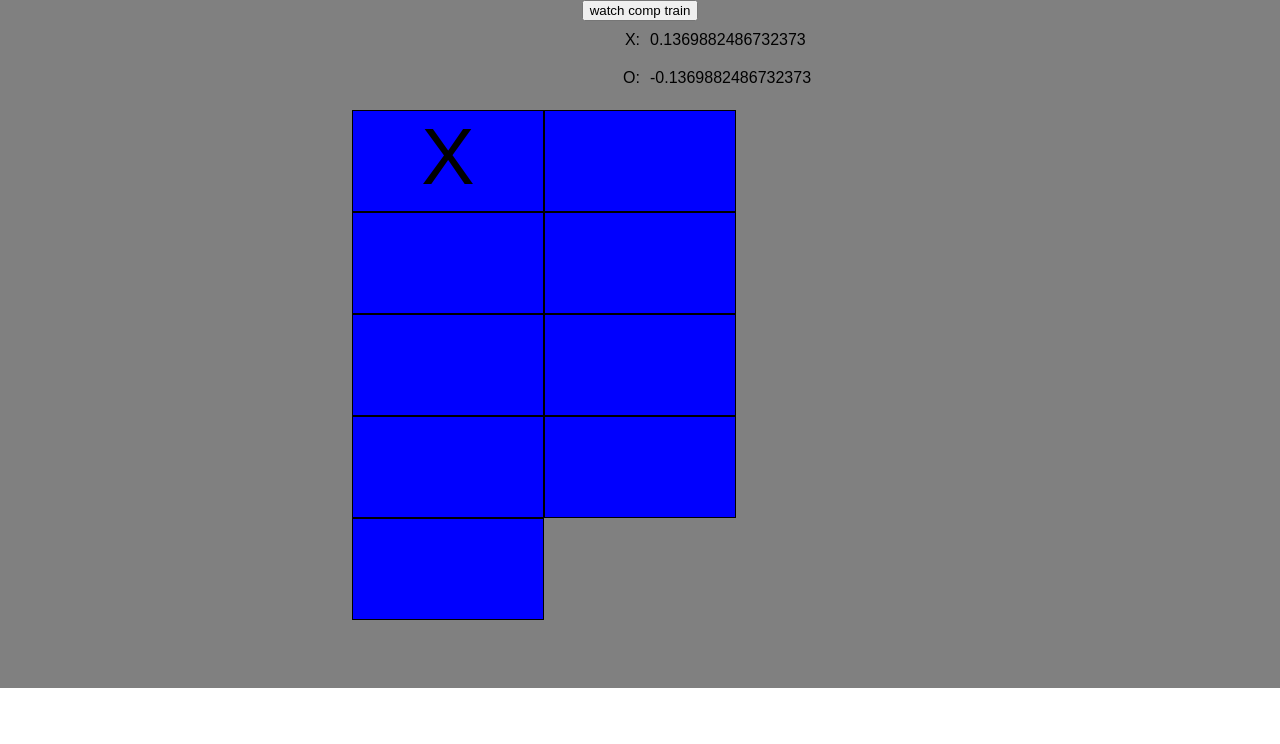
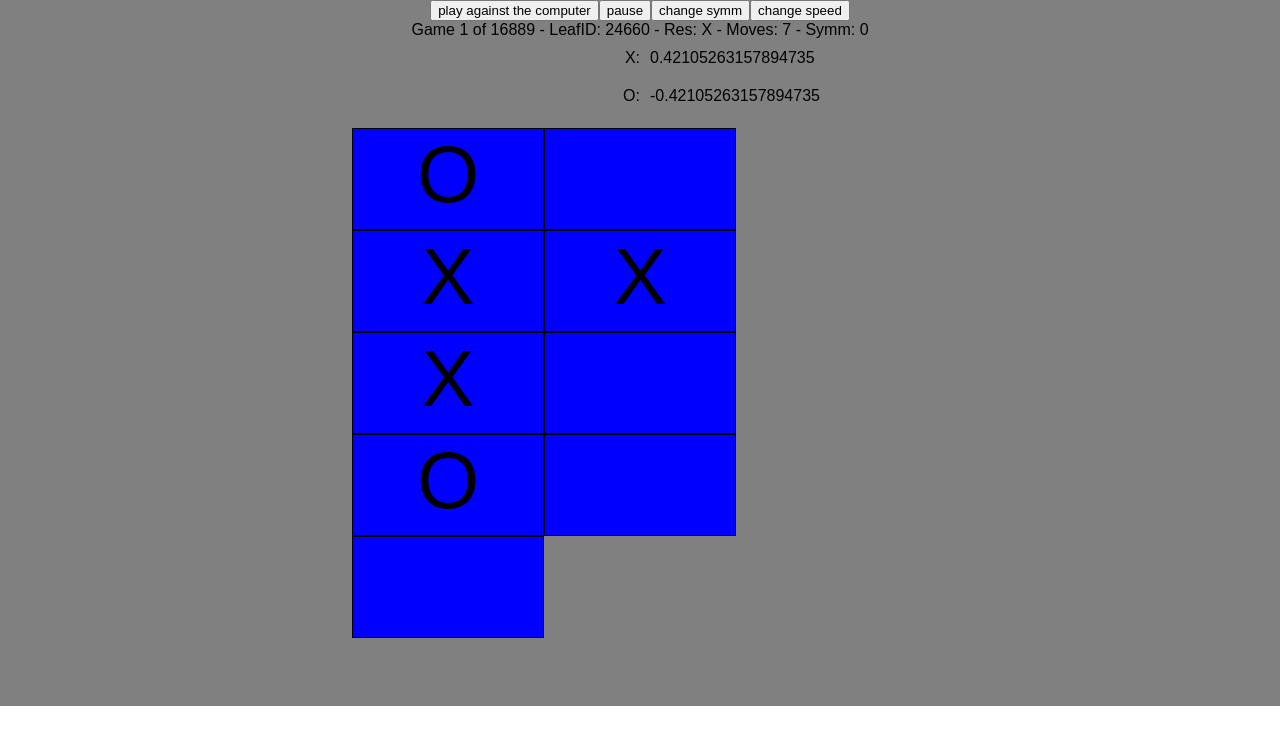
Before and after one commit to brettcnelson/auto-tic, a React (Create React App) app: page / in a window 1280 px wide. Shown: the top 744 px of the page. Built offline with nearby package versions, Linux system fonts and the light colour scheme.

Commit message:
fixes old sttas

```diff
--- a/src/App.js
+++ b/src/App.js
@@ -7,7 +7,7 @@ class App extends Component {
   constructor(props) {
     super(props);
     this.state = {
-      play: true,
+      play: false,
     };
   }
 
--- a/src/Board.js
+++ b/src/Board.js
@@ -14,10 +14,7 @@ function Board(props) {
 	}
 
 	function endBoard() {
-		if (Array.isArray(props.node.res)) {
-			return renderBoard(makeWinBoard);
-		}
-		return renderBoard(makeTieBoard);
+		return Array.isArray(props.node.res) ? renderBoard(makeWinBoard) : renderBoard(makeTieBoard);
 	}
 
 	function playingBoard() {
--- a/src/Display.js
+++ b/src/Display.js
@@ -2,8 +2,8 @@ import React from 'react';
 import './Display.css';
 
 function Display(props) {
-	var stats = props.node.stats;
-	var x = props.node.letter === 'X' ? (stats.wins-stats.losses)/stats.total : (stats.losses-stats.wins)/stats.total;
+	var stats = props.stats;
+	var x = props.letter === 'X' ? (stats.wins-stats.losses)/stats.total : (stats.losses-stats.wins)/stats.total;
 	return (
 		<div className='Display'>
 			<div><div className='letter info' >X:</div><div className='ratio info' >{x}</div></div>
--- a/src/Play.js
+++ b/src/Play.js
@@ -43,7 +43,7 @@ class Play extends Component {
     return (
       <div className="Play">
       	<div><button onClick={this.props.click} >watch comp train</button></div>
-      	<Display node={this.state.node} />
+      	<Display stats={this.state.node.stats} letter={this.state.letter} />
       	<Board node={this.state.node} symm={this.state.symm} click={(p)=>this.squareClick(p)} />
       </div>
     );
--- a/src/Train.js
+++ b/src/Train.js
@@ -39,23 +39,24 @@ class Train extends Component {
 
   render() {
     var currGame = data.games[this.state.game];
+    var node = currGame.moves[this.state.move];
     if (!this.state.paused) {
       if (currGame.moves[this.state.move+1]) {
         var move = this.state.move;
         setTimeout(()=>!this.state.paused && this.setState({move:move+1}),this.state.delay);
       }
       else if (data.games[this.state.game+1]) {
+        console.log('GSDLKMDSMSD')
         var game = this.state.game;
         var symm = this.state.randSymm ? this.randomSymm() : this.state.symm;
         setTimeout(()=>!this.state.paused && this.setState({game:game+1,move:0,symm:symm}),this.state.delay);
       }
     }
-    var node = currGame.moves[this.state.move];
     return (
       <div className="Train">
       	<div><button onClick={()=>this.props.click()} >play against the computer</button><button onClick={()=>this.togglePause()}>{this.state.paused ? 'resume' : 'pause'}</button><button onClick={()=>this.changeSymm()}>change symm</button><button onClick={()=>this.changeSpeed()}>change speed</button></div>
         <div>Game {this.state.game+1} of {data.games.length} - LeafID: {currGame.leafID} - Res: {currGame.res} - Moves: {currGame.moves.length-1} - Symm: {this.state.symm}</div>
-      	<Display node={node} />
+      	<Display stats={node.stats} letter={node.letter} />
         <Board node={node} symm={this.state.symm} />
       </div>
     );
--- a/src/data.js
+++ b/src/data.js
@@ -3,7 +3,7 @@ var symms = [[1,2,3,4,5,6,7,8,9],[7,4,1,8,5,2,9,6,3],[9,8,7,6,5,4,3,2,1],[3,6,9,
 var games = [];
 var leafID = 1;
 
-function Node(p,b) {
+function Node(p,b,i) {
   this.parent = p || null;
   this.board = b || {};
   this.letter = !p || p.letter === 'X' ? 'O' : 'X';
@@ -62,7 +62,11 @@ Node.prototype.makeTree = function() {
 };
 
 Node.prototype.play = function() {
-  games[games.length-1].moves.push(Object.assign({},this));
+  var newMove = Object.assign({},this,{stats:{},parent:undefined});
+  for (var key in this.stats) {
+    newMove.stats[key] = this.stats[key];
+  }
+  games[games.length-1].moves.push(newMove);
   if (!this.gameOver()) {
     var nextMove = this.children.reduce(pick);
     nextMove.play();
@@ -79,18 +83,19 @@ Node.prototype.play = function() {
   }
 };
 
+var tree = new Node();
+tree.makeTree();
+console.log(tree)
+
 function Game() {
   this.moves = [];
 }
 
-var tree = new Node();
-tree.makeTree();
-
-
-for (var i = 0 ; i < 16889 ; i++) {
+for (var j = 0 ; j < 16889 ; j++) {
   games.push(new Game());
   tree.play();
 }
+console.log(games[0].moves[1])
 
 var data = {
   tree: tree,
```
